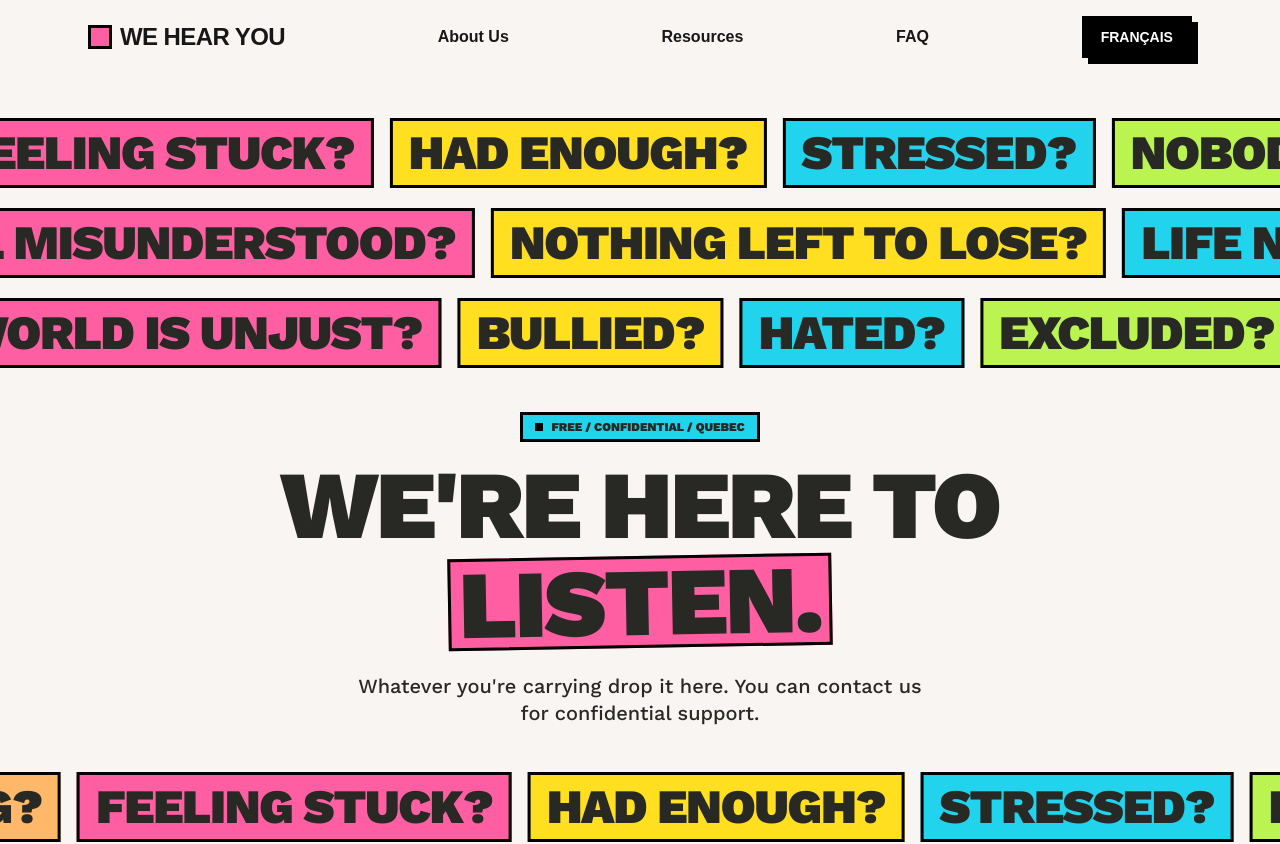
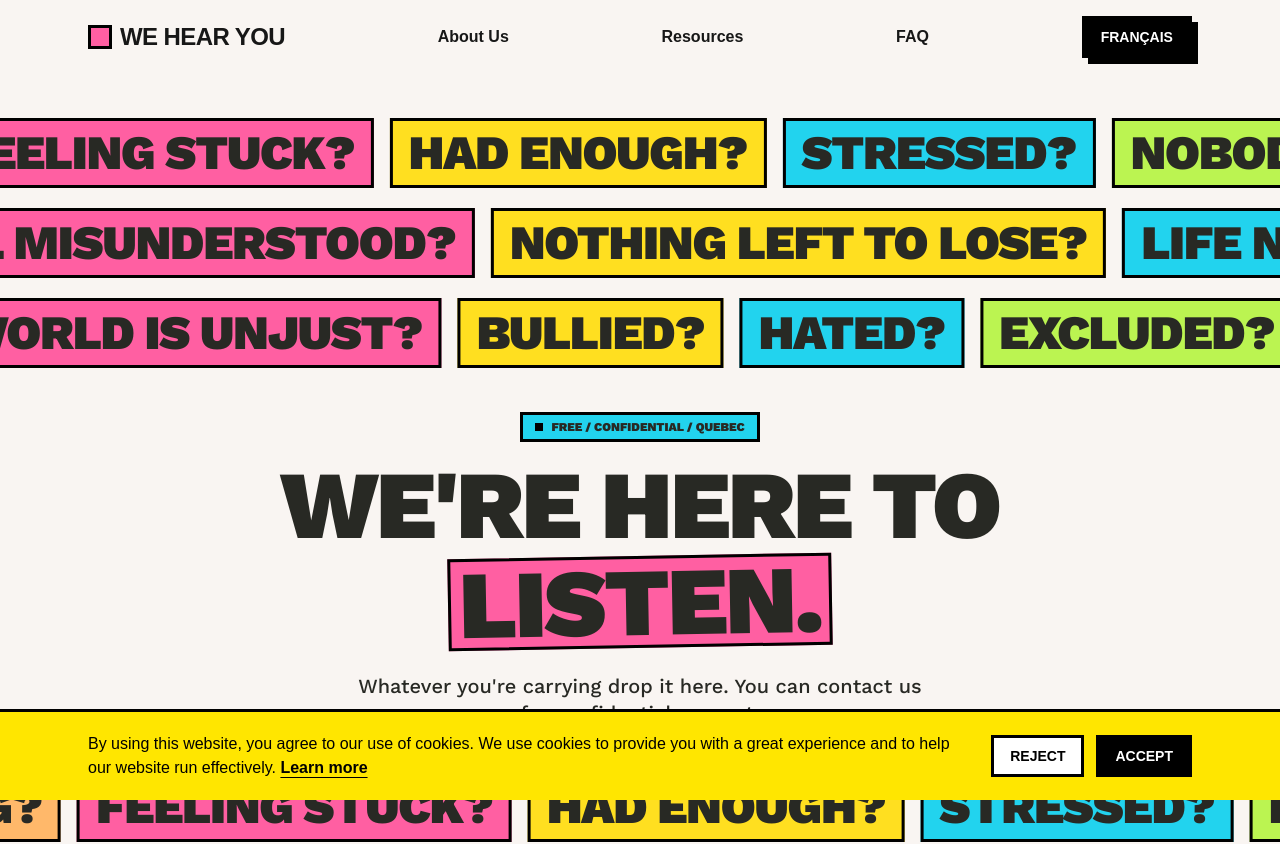
Before and after one commit to Jackalope523/had-it-website, a Next.js app: page /en in a window 1280 px wide. Shown: the top 844 px of the page. Built offline with nearby package versions, Linux system fonts and the light colour scheme.

Commit message:
Add consent banner and analytics

```diff
--- a/app/[locale]/layout.tsx
+++ b/app/[locale]/layout.tsx
@@ -6,6 +6,8 @@ import { routing } from '@/i18n/routing';
 import { notFound } from 'next/navigation';
 import Header from '@/components/Header';
 import Footer from '@/components/Footer';
+import CookieConsent from '@/components/CookieConsent';
+import { GoogleTagManager } from '@next/third-parties/google';
 
 const workSans = Work_Sans({
   variable: '--font-sans',
@@ -34,11 +36,13 @@ export default async function RootLayout({
 
   return (
     <html lang="en" className={`${workSans.variable} h-full antialiased`}>
+      <GoogleTagManager gtmId="GTM-TT9958HQ" />
       <body className="min-h-full flex flex-col">
         <NextIntlClientProvider>
           <Header />
           {children}
           <Footer />
+          <CookieConsent />
         </NextIntlClientProvider>
       </body>
     </html>
--- a/app/[locale]/page.tsx
+++ b/app/[locale]/page.tsx
@@ -367,7 +367,6 @@ export default function Home() {
           ))}
         </div>
       </section>
-
     </div>
   );
 }
--- /dev/null
+++ b/components/CookieConsent.tsx
@@ -0,0 +1,57 @@
+'use client';
+
+import { useEffect, useState } from 'react';
+import { useTranslations } from 'next-intl';
+
+const STORAGE_KEY = 'cookie-consent';
+
+export default function CookieConsent() {
+  const t = useTranslations('CookieConsent');
+  const [visible, setVisible] = useState(false);
+
+  useEffect(() => {
+    if (!localStorage.getItem(STORAGE_KEY)) setVisible(true);
+  }, []);
+
+  const handle = (granted: boolean) => {
+    localStorage.setItem(STORAGE_KEY, granted ? 'granted' : 'denied');
+    setVisible(false);
+  };
+
+  if (!visible) return null;
+
+  return (
+    <div
+      role="dialog"
+      aria-live="polite"
+      aria-label={t('title')}
+      className="fixed inset-x-0 bottom-0 z-50 bg-[#ffe600] border-t-[3px] border-black">
+      <div className="mx-auto max-w-6xl px-4 md:px-6 py-4 md:py-5 flex flex-col md:flex-row md:items-center gap-4 md:gap-6">
+        <p className="text-sm md:text-base font-medium text-black flex-1">
+          {t('message')}{' '}
+          <a
+            href="/privacy-policy.pdf"
+            target="_blank"
+            rel="noopener noreferrer"
+            className="underline underline-offset-4 font-bold">
+            {t('learnMore')}
+          </a>
+        </p>
+        <div className="flex gap-3 shrink-0">
+          <button
+            type="button"
+            onClick={() => handle(false)}
+            className="px-4 py-2 border-[3px] border-black bg-white text-black text-sm font-extrabold uppercase hover:bg-black hover:text-white">
+            {t('reject')}
+          </button>
+          <button
+            type="button"
+            onClick={() => handle(true)}
+            className="px-4 py-2 border-[3px] border-black bg-black text-white text-sm font-extrabold uppercase hover:bg-[#ff5fa2] hover:text-black">
+            {t('accept')}
+          </button>
+        </div>
+      </div>
+    </div>
+  );
+}
--- a/messages/en.json
+++ b/messages/en.json
@@ -9,6 +9,13 @@
     "logo": "we hear you",
     "copyright": "© {year} We Hear You. All rights reserved.",
     "privacyPolicy": "Privacy policy"
+  },
+  "CookieConsent": {
+    "title": "Cookie consent",
+    "message": "By using this website, you agree to our use of cookies. We use cookies to provide you with a great experience and to help our website run effectively.",
+    "learnMore": "Learn more",
+    "accept": "Accept",
+    "reject": "Reject"
   },
   "Home": {
     "feelings1": {
--- a/messages/fr.json
+++ b/messages/fr.json
@@ -9,6 +9,13 @@
     "logo": "on t'écoute",
     "copyright": "© {year} On t'écoute. Tous droits réservés.",
     "privacyPolicy": "Politique de confidentialité"
+  },
+  "CookieConsent": {
+    "title": "Consentement aux témoins",
+    "message": "En utilisant ce site, vous acceptez notre utilisation des témoins. Nous utilisons des témoins pour vous offrir une excellente expérience et pour assurer le bon fonctionnement de notre site.",
+    "learnMore": "En savoir plus",
+    "accept": "Accepter",
+    "reject": "Refuser"
   },
   "Home": {
     "feelings1": {
--- a/package.json
+++ b/package.json
@@ -9,7 +9,8 @@
     "lint": "eslint"
   },
   "dependencies": {
-    "next": "16.2.6",
+    "@next/third-parties": "^16.2.7",
+    "next": "^16.2.7",
     "next-intl": "^4.13.0",
     "react": "19.2.4",
     "react-dom": "19.2.4"
```
Also changed, not shown: 1 other file (tests, documents, lock files or other folders).
